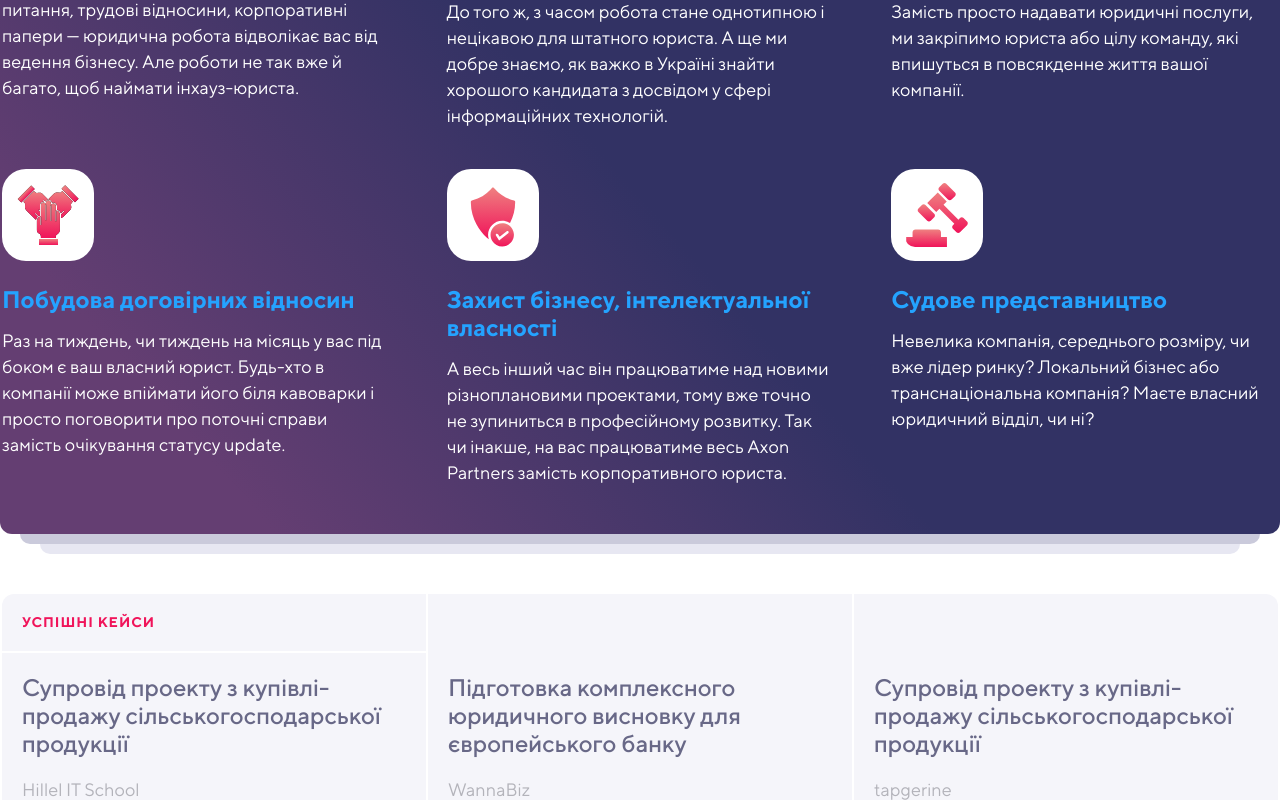
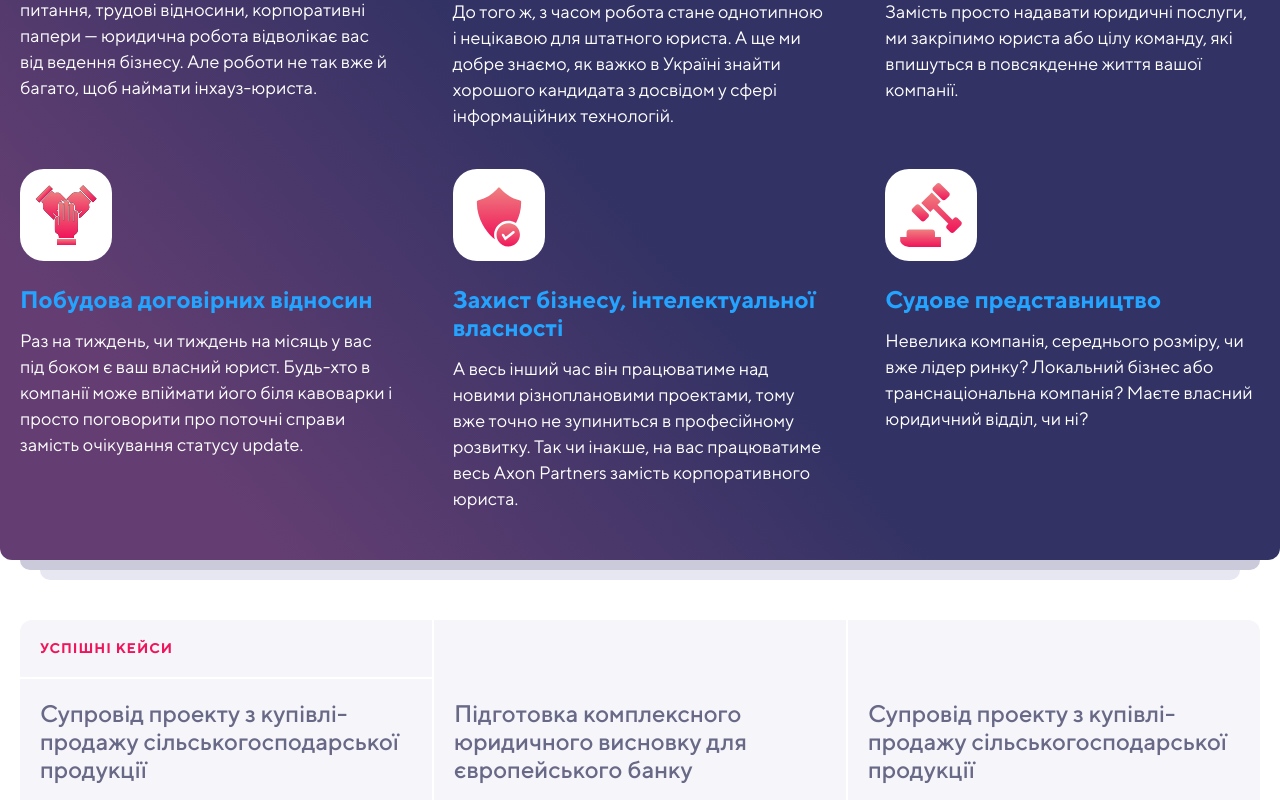
Before and after one commit to 0dessit/Lesson_8, a plain HTML site: page index.html in a window 1280 px wide. Shown: the part 497-1297 px from the top of the page. Drawn offline with Linux system fonts and the light colour scheme.

Commit message:
my commit

```diff
--- a/styles/style.css
+++ b/styles/style.css
@@ -10,7 +10,7 @@ body {
 .container {
   max-width: 1360px;
   margin: 0 auto;
-  padding: 0 2px;
+  padding: 0 20px;
 }
 
 ul {
```
